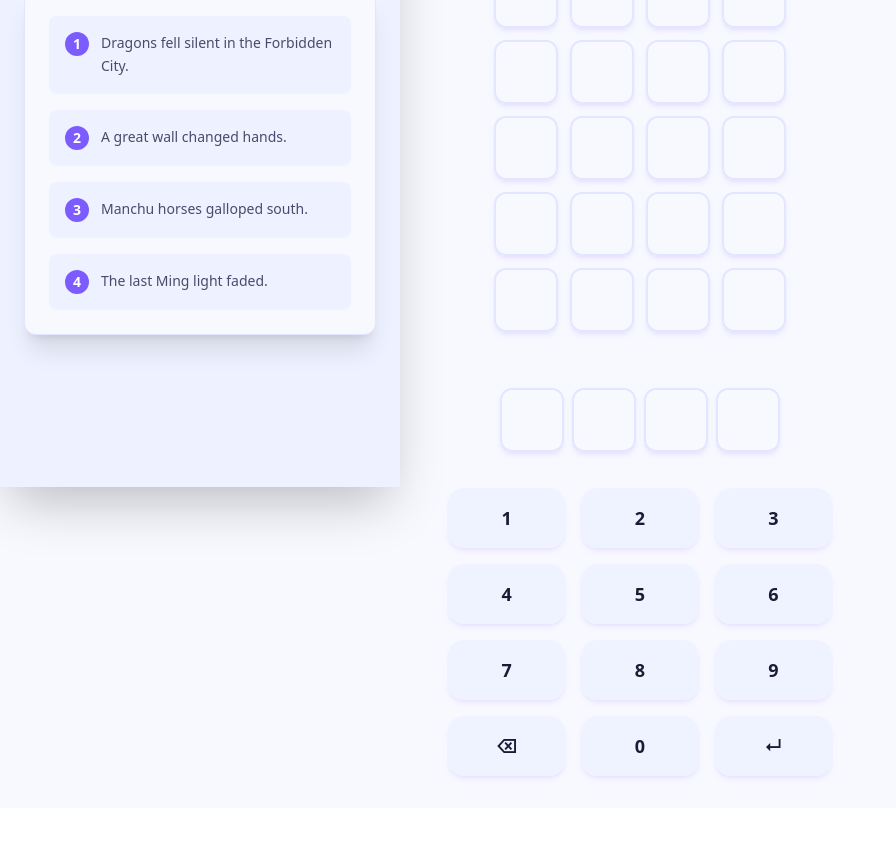
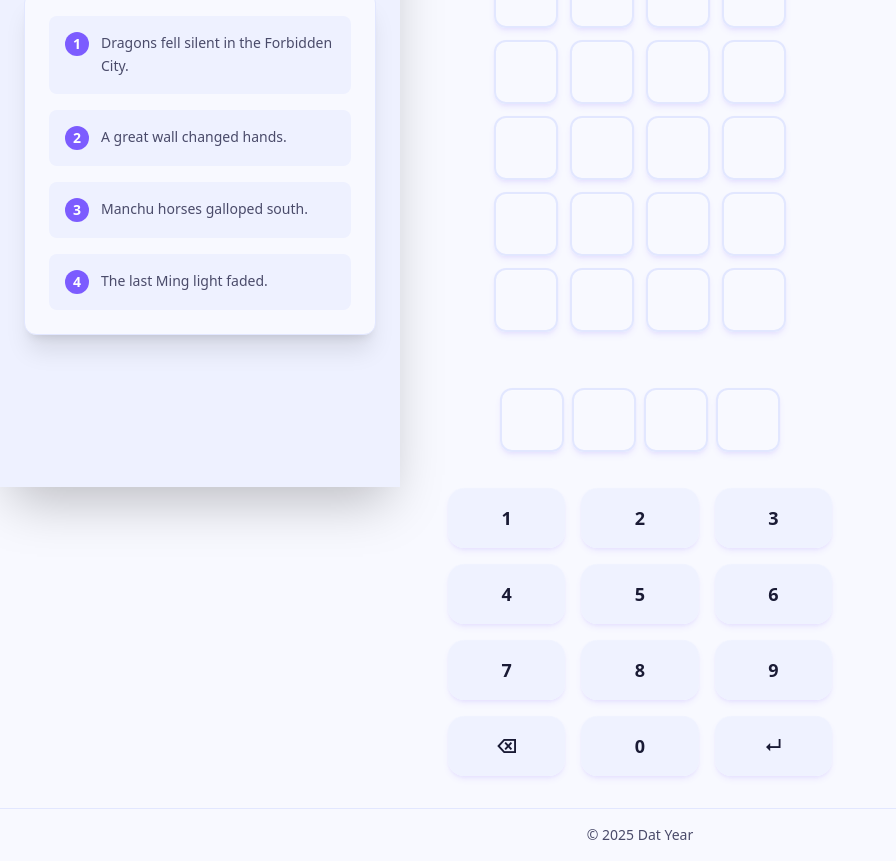
Before and after one commit to gpetiot/guess-year-js, a React (Vite) app: page / in a window 1280 px wide. Shown: the part 313-1174 px from the top of the page, without its empty margins (0-896 px from the left). Before the commit the page ends 1121 px from the top, so only its background shows below. Built offline with nearby package versions, Linux system fonts and the light colour scheme.

Commit message:
Feat(ui): add clean footer

```diff
--- a/src/App.tsx
+++ b/src/App.tsx
@@ -162,6 +162,12 @@ const GameContent = () => {
             </div>
           )}
         </main>
+
+        <footer className="w-full border-t border-bg-tertiary bg-bg py-4">
+          <div className="container mx-auto flex flex-col items-center gap-2 px-4 text-sm text-text-secondary">
+            <div className="text-center">© {new Date().getFullYear()} Dat Year</div>
+          </div>
+        </footer>
       </div>
     </div>
   );
```
